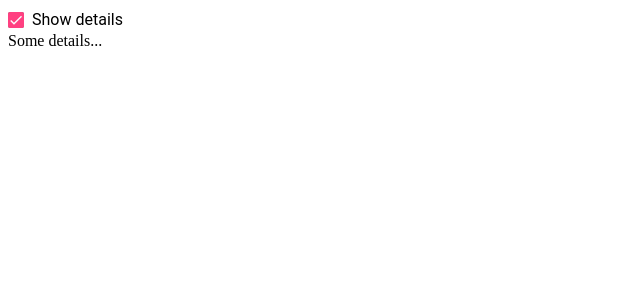
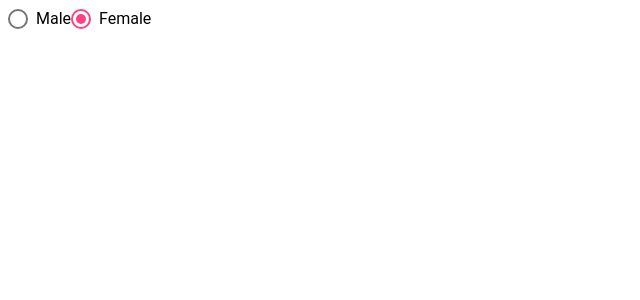
Before and after one commit to mandanakhademi/Angular-Material-Demo, an Angular app: page / in a window 1280 px wide. Shown: the top 300 px of the page, without its empty margins (0-640 px from the left). Built offline with nearby package versions, Linux system fonts and the light colour scheme.

Commit message:
add radio button

```diff
--- a/src/app/app.component.html
+++ b/src/app/app.component.html
@@ -1,8 +1,4 @@
-<mat-checkbox
-#ShowDetails
-[value]=""
-[checked]="isChecked"
-(change)="onChange($event)"
->Show details</mat-checkbox>
-
-<div *ngIf="ShowDetails.checked">Some details...</div>
+<mat-radio-group value="0">
+  <mat-radio-button value="1">Male</mat-radio-button>
+  <mat-radio-button value="0">Female</mat-radio-button>
+</mat-radio-group>
--- a/src/app/app.module.ts
+++ b/src/app/app.module.ts
@@ -2,6 +2,7 @@
 import { BrowserAnimationsModule } from '@angular/platform-browser/animations';
 // import { NoopAnimationsModule } from '@angular/platform-browser/animations';
 import { MatCheckboxModule } from '@angular/material/checkbox';
+import {MatRadioModule} from '@angular/material/radio';
 
 
 import { NgModule } from '@angular/core';
@@ -17,7 +18,8 @@
     BrowserModule,
     AppRoutingModule,
     BrowserAnimationsModule,
-    MatCheckboxModule
+    MatCheckboxModule,
+    MatRadioModule
 
   ],
   providers: [],
```
